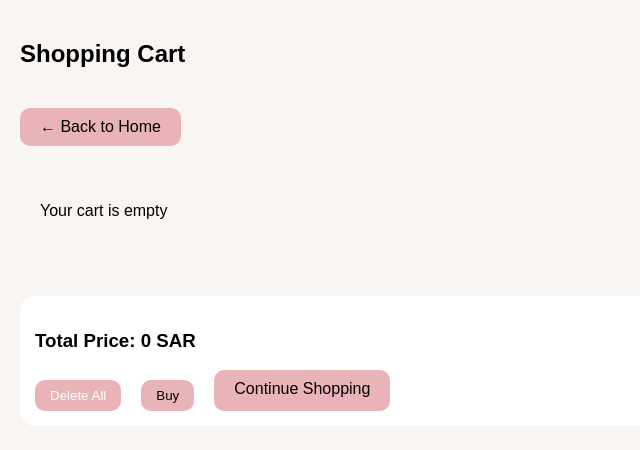
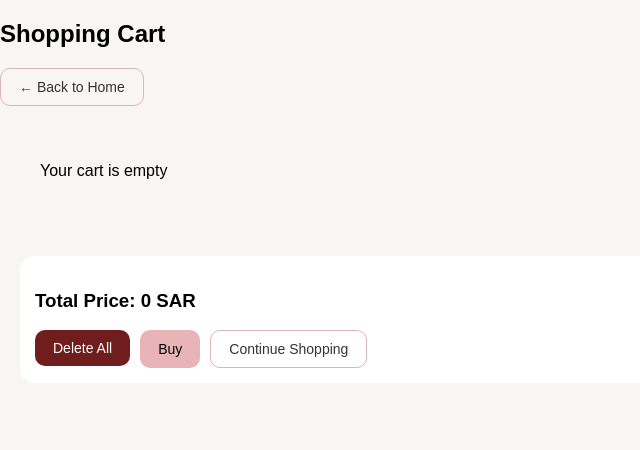
Before and after one commit to Shaden-s/nadara, a PHP site: page /checkout.php in a window 1280 px wide. Shown: the top 450 px of the page, without its empty margins (0-640 px from the left). Run offline with PHP 8.4, Linux system fonts and the light colour scheme.

Commit message:
Edit checkout UI with style

```diff
--- a/checkout.php
+++ b/checkout.php
@@ -30,13 +30,15 @@ if(isset($_POST['update'])) {
 
 <body>
 
+<!-- page title -->
 <h2 class="page-title">Shopping Cart</h2>
 
-<!-- 🔙 Back -->
+<!-- back button -->
 <div class="top-actions">
-    <a href="index.php" class="btn">← Back to Home</a>
+    <a href="index.php" class="btn secondary">← Back to Home</a>
 </div>
 
+<!-- cart section -->
 <div class="cart">
 
 <?php
@@ -57,6 +59,7 @@ if(isset($_SESSION['cart']) && !empty($_SESSION['cart'])) {
         $total += $item_total;
 ?>
 
+    <!-- single cart item -->
     <div class="cart-item">
 
         <img src="images/<?php echo $row['image']; ?>">
@@ -66,14 +69,14 @@ if(isset($_SESSION['cart']) && !empty($_SESSION['cart'])) {
         <p>Price: <?php echo $row['price']; ?> SAR</p>
         <p>Total: <?php echo $item_total; ?> SAR</p>
 
-        <!-- MODIFY -->
+        <!-- modify quantity -->
         <form method="post" class="cart-actions">
             <input type="hidden" name="index" value="<?php echo $index; ?>">
             <input type="number" name="qty" value="<?php echo $qty; ?>" min="1" class="qty">
             <button name="update" class="btn">Modify</button>
         </form>
 
-        <!-- DELETE -->
+        <!-- delete item -->
         <a href="checkout.php?delete=<?php echo $index; ?>" class="btn danger">Delete</a>
 
     </div>
@@ -87,20 +90,23 @@ if(isset($_SESSION['cart']) && !empty($_SESSION['cart'])) {
 
 </div>
 
-<!-- 🧾 Summary -->
+<!-- summary -->
 <div class="summary">
 
     <h3>Total Price: <?php echo $total; ?> SAR</h3>
 
     <div class="summary-actions">
 
+        <!-- clear cart -->
         <form method="post">
             <button name="clear" class="btn danger-all">Delete All</button>
         </form>
 
+        <!-- buy -->
         <button onclick="alert('Order placed successfully!')" class="btn">Buy</button>
 
-        <a href="index.php" class="btn">Continue Shopping</a>
+        <!-- continue shopping -->
+        <a href="index.php" class="btn secondary">Continue Shopping</a>
 
     </div>
 
--- a/css/style.css
+++ b/css/style.css
@@ -98,41 +71,6 @@ body {
   height: 160px;
   object-fit: cover;
   border-radius: 15px;
-}
-
-.card p {
-    color: var(--primary);
-    font-weight: bold;
-}
-
-/* Product page */
-.product-container {
-    padding: 40px;
-    display: flex;
-    gap: 40px;
-    align-items: center;
-}
-
-.product-img {
-    width: 300px;
-    border-radius: 20px;
-}
-
-.price {
-    color: var(--primary);
-}
-
-.qty {
-    width: 60px;
-    padding: 5px;
-}
-
-.btn {
-    background: var(--primary);
-    border: none;
-    padding: 10px 20px;
-    border-radius: 10px;
-    cursor: pointer;
 }
 
 /* CART */
@@ -172,71 +100,62 @@ body {
   border-radius: 15px;
 }
 
-.summary button {
-  margin-top: 10px;
-  margin-right: 10px;
-  padding: 8px 15px;
-  border: none;
-  background: var(--primary);
-  border-radius: 10px;
-  cursor: pointer;
-}
-
-/* page title */
-.page-title {
-  padding: 20px;
-}
-
-/* top buttons */
-.top-actions {
-  margin: 0 20px;
-}
-
 /* buttons */
 .btn {
   background: var(--primary);
   border: none;
-  padding: 10px 20px;
+  padding: 10px 18px;
   border-radius: 10px;
   cursor: pointer;
   text-decoration: none;
   color: black;
   display: inline-block;
   transition: 0.3s;
+  font-size: 14px;
 }
 
 .btn:hover {
   opacity: 0.9;
 }
 
+/* secondary buttons (back / continue) */
+.secondary {
+  background: transparent;
+  border: 1.5px solid #d9b6ba;
+  color: #333;
+}
+
+.secondary:hover {
+  background: #f6e7e9;
+}
+
 /* delete item */
 .danger {
-  background: #e57373;
+  background: #8b2c2c;
   color: white;
 }
 
 .danger:hover {
-  background: #ef5350;
+  background: #a33a3a;
 }
 
 /* delete all */
 .danger-all {
-  background: #d66a6a;
+  background: #6f1d1d;
   color: white;
 }
 
 .danger-all:hover {
-  background: #c85c5c;
+  background: #8a2a2a;
 }
 
-/* cart buttons layout */
+/* layout */
 .cart-actions {
   display: flex;
   gap: 10px;
   margin-top: 10px;
 }
 
-/* summary buttons */
 .summary-actions {
   display: flex;
   gap: 10px;
```
Also changed, not shown: other parts of css/style.css (+1 -38 lines). Lines whose indentation alone changed are shown as unchanged.
